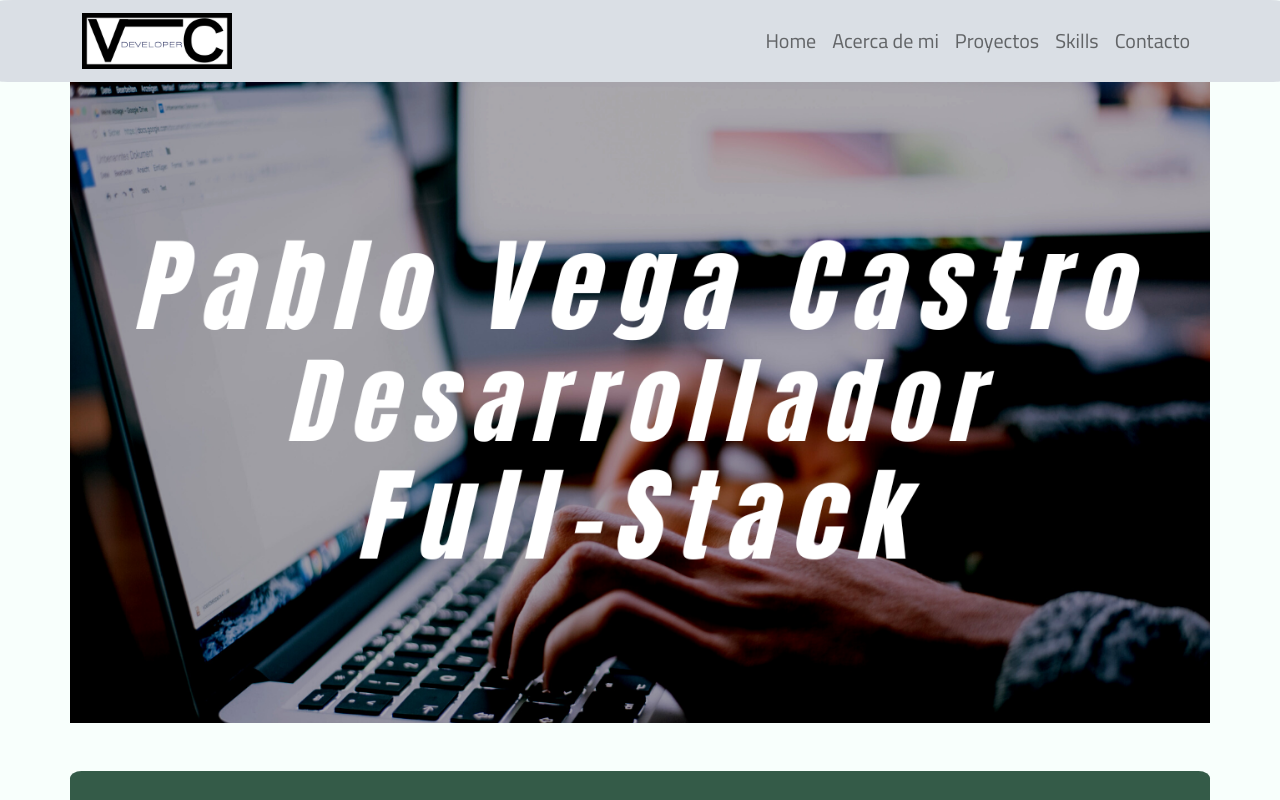
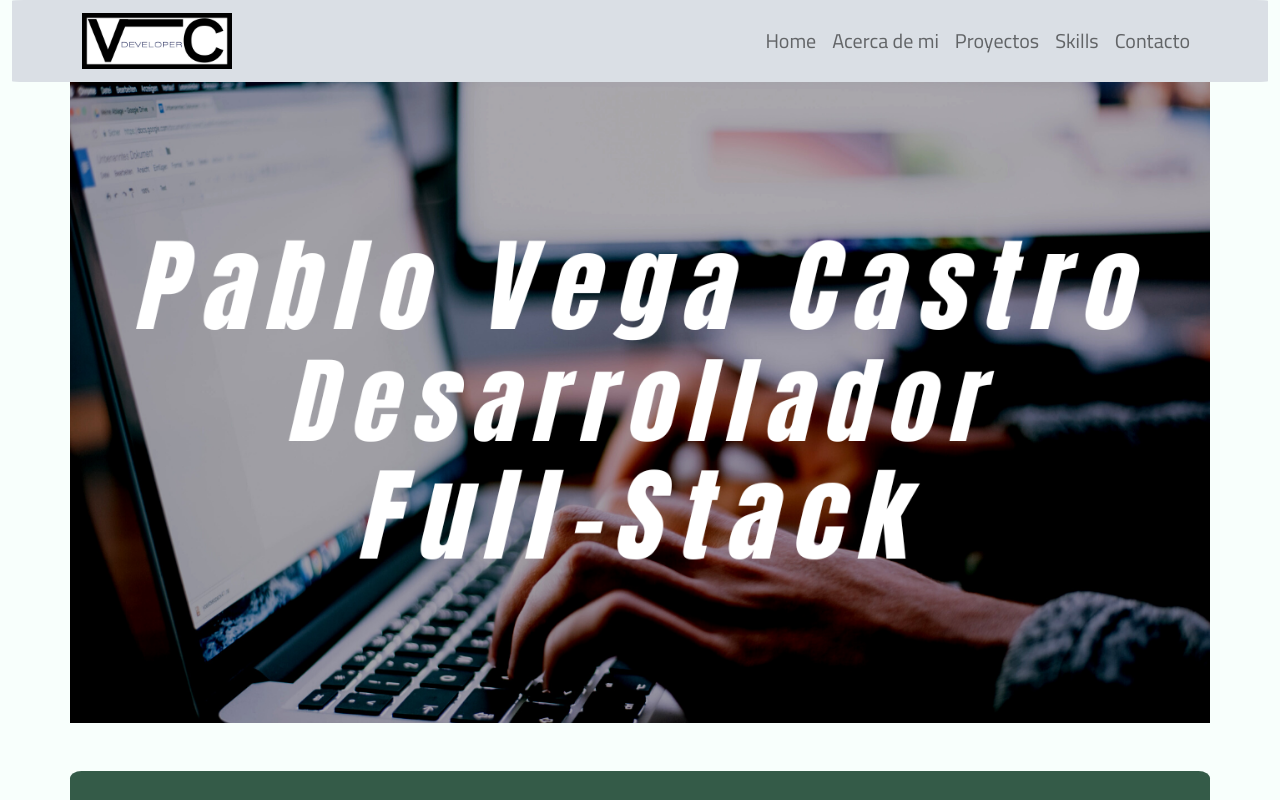
Before and after one commit to Pabl0VC/PreEntrega2-Vega, a plain HTML site: page index.html in a window 1280 px wide. Shown: the top 800 px of the page. Drawn offline with nearby package versions, Linux system fonts and the light colour scheme.

Commit message:
modificando nav

```diff
--- a/index.html
+++ b/index.html
@@ -22,6 +22,9 @@
 <body>
 <!-- Header -->
     <header>
+        <div class="container-fluid">
+            <div class="row">
+                <div class="col">
                     <nav class="navbar navbar-expand-lg contenedor-interior" id="home">
                         <div class="container">
                             <a class="navbar-brand" href="#home">
@@ -51,6 +54,10 @@
                             </div>
                         </div>
                     </nav>
+                </div>
+            </div>
+        </div>
+
     </header>
 
     <!-- Home -->
--- a/style.css
+++ b/style.css
@@ -9,6 +9,7 @@ body{
     background-color: #f8fffc;
 }
 
+/* NAV */
 .text-navegador{
     font-family: 'Cairo', sans-serif;
     font-size:20px;;
```
Lines whose indentation alone changed are shown as unchanged.
